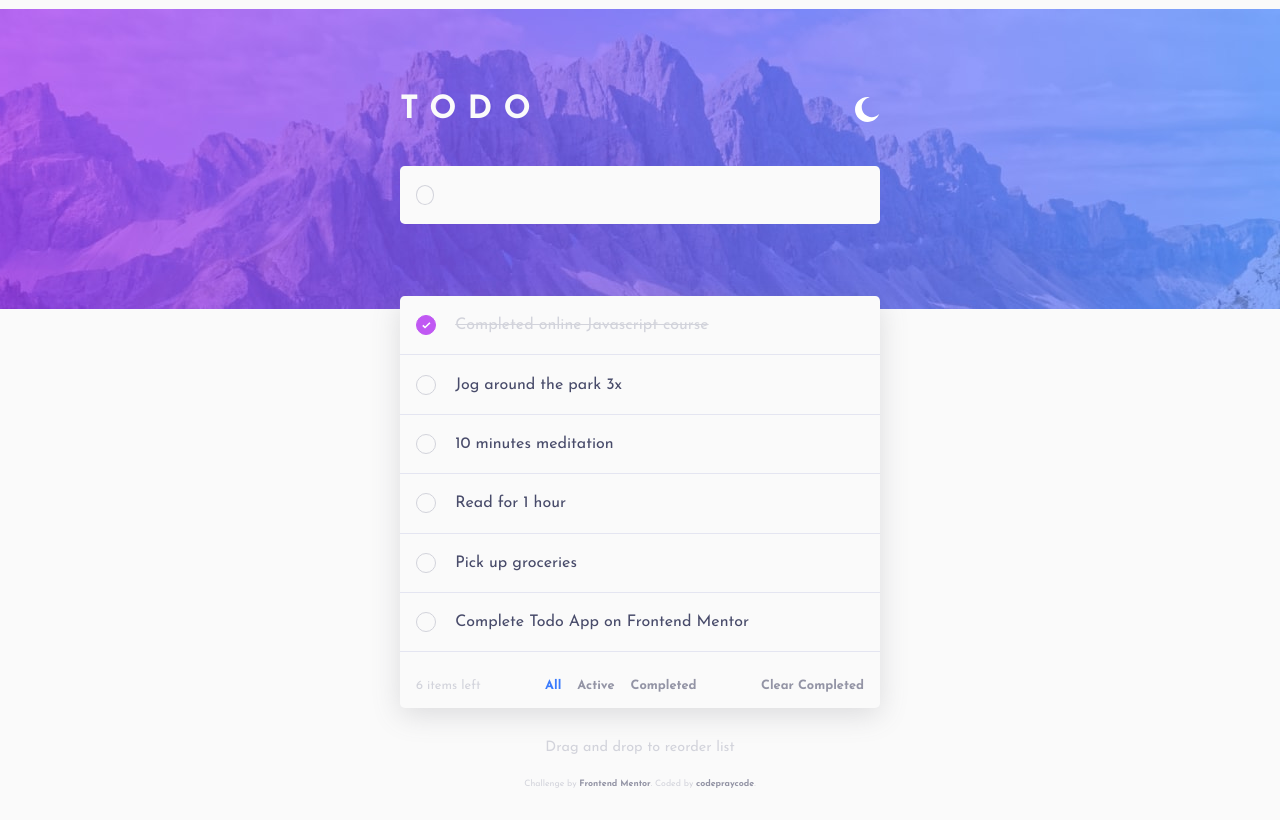
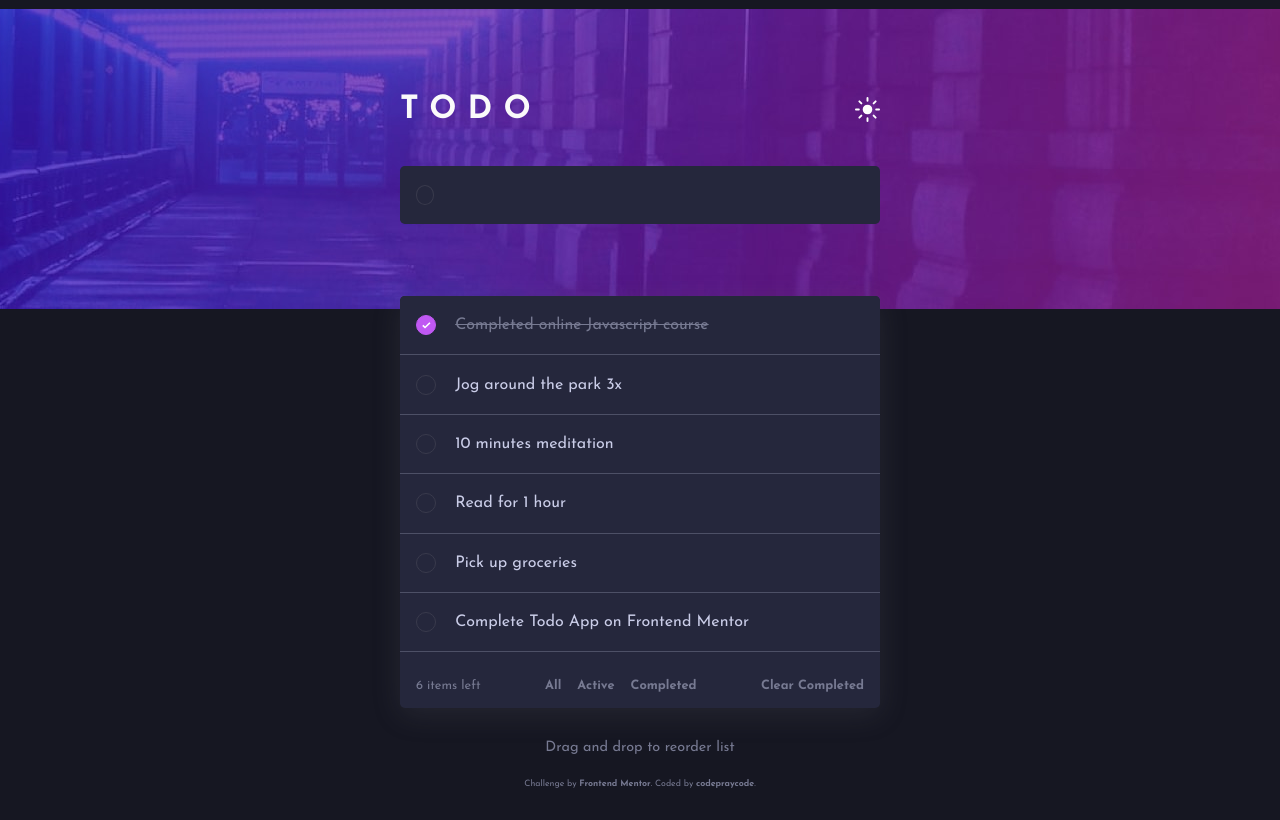
Before and after one commit to codepraycode/todoapp, a website built with Vite: page index.html in a window 1280 px wide. Both pictures are taken after a click on the element 867 px from the left and 109 px from the top of the page. Built offline with nearby package versions, Linux system fonts and the light colour scheme.

Commit message:
Added the theme toggle feature

```diff
--- a/index.html
+++ b/index.html
@@ -8,7 +8,7 @@
     <title>Frontend Mentor | Todo app</title>
 </head>
 
-<body>
+<body data-theme="light">
     <header>
         <!-- Place the title theme switch, and task input here -->
 
--- a/main.js
+++ b/main.js
@@ -68,6 +68,14 @@ window.onload = (e) => {
         renderTodos();
         enteredTask.value = '';
     };
+
+
+    document.getElementById("theme-cog").addEventListener('click', (e) => {
+        const prev = document.body.dataset.theme;
+
+        document.body.dataset.theme = prev === "light" ? "dark" : "light";
+
+    })
 
 }
 
--- a/scss/_desktop.scss
+++ b/scss/_desktop.scss
@@ -15,9 +15,6 @@
 body {
     margin: 0;
     padding: 0;
-    // color: $very-dark-grayish-blue;
-    // color: $light-grayish-blue;
-    // background-color: $very-light-gray;
     width: 100%;
     height: 100%;
     font-weight: $fw-400;
@@ -36,13 +33,7 @@ a {
     &:active,
     &.active {
         color: $bright-blue;
-        // font-weight: $fw-700;
     }
-    // &:not(.active):hover,
-    // &:not(:active):hover {
-    //     color: $very-dark-grayish-blue;
-    //     // font-weight: $fw-700;
-    // }
 }
 
 section {
@@ -100,6 +91,7 @@ header {
         background-position: center center;
         background-repeat: no-repeat;
         background-size: cover;
+        cursor: pointer;
     }
 }
 
--- a/scss/_theme.scss
+++ b/scss/_theme.scss
@@ -1,11 +1,8 @@
 @use './variables' as *;
 //
-//
-@media (prefers-color-scheme: light) {
 body {
     background-color: $very-light-gray;
     color: $light-grayish-blue;
-    }
     a {
         color: $dark-grayish-blue;
         &:not(.active):hover,
@@ -17,6 +14,7 @@
     header {
         // background-image: url('/images/bg-desktop-light.jpg');
         //
+        background-image: url('/images/bg-desktop-light.jpg');
         color: $white;
         input {
             color: $very-dark-grayish-blue;
@@ -51,11 +49,10 @@
     }
 }
 
-@media (prefers-color-scheme: dark) {
-    body {
+//
+body[data-theme="dark"] {
     background-color: $very-dark-gray;
     color: $light-grayish-blue--dark-mode;
-    }
     a {
         color: $dark-grayish-blue--dark-mode;
         &:not(.active):hover,
@@ -65,7 +62,7 @@
         }
     }
     header {
-        // background-image: url('/images/bg-mobile-light.jpg');
+        background-image: url('/images/bg-desktop-dark.jpg');
         color: $white;
         #theme-cog {
             background-image: url('/images/icon-sun.svg');
@@ -101,27 +98,18 @@
     }
 }
 
-@media (max-width:$mobile--breakpoint) and (prefers-color-scheme: light) {
-    header {
-        background-image: url('/images/bg-mobile-light.jpg');
-    }
-}
-
-@media (max-width:$mobile--breakpoint) and (prefers-color-scheme: dark) {
+//
+@media (max-width:$mobile--breakpoint) {
+    body[data-theme="dark"] {
         header {
             background-image: url('/images/bg-mobile-dark.jpg');
             background-size: auto;
         }
     }
-
-@media screen and (prefers-color-scheme: dark) {
+    body {
         header {
-        background-image: url('/images/bg-desktop-dark.jpg');
+            background-image: url('/images/bg-mobile-light.jpg');
+            background-size: auto;
         }
     }
-
-@media screen and (prefers-color-scheme: light) {
-    header {
-        background-image: url('/images/bg-desktop-light.jpg');
 }
-}
```
Lines whose indentation alone changed are shown as unchanged.
